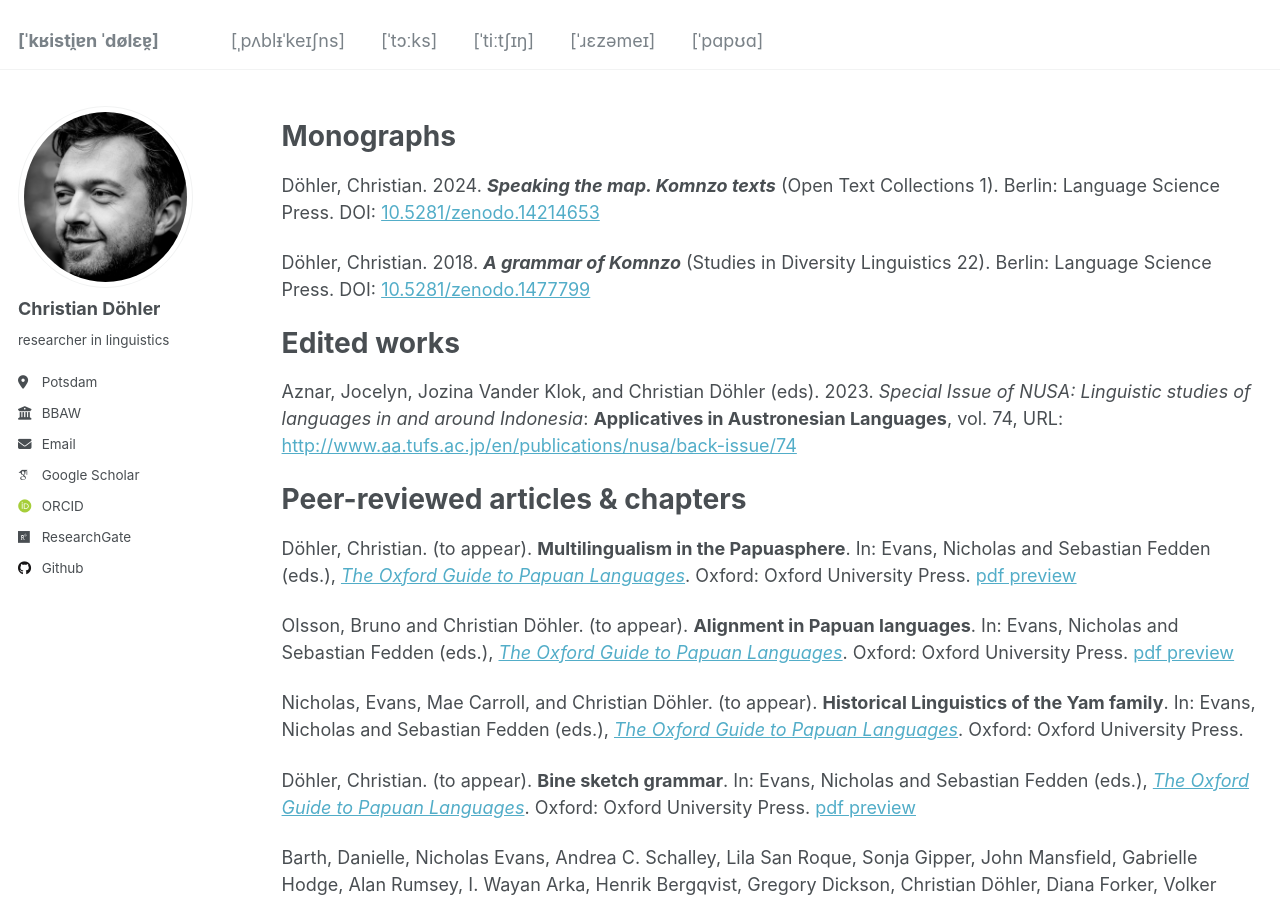
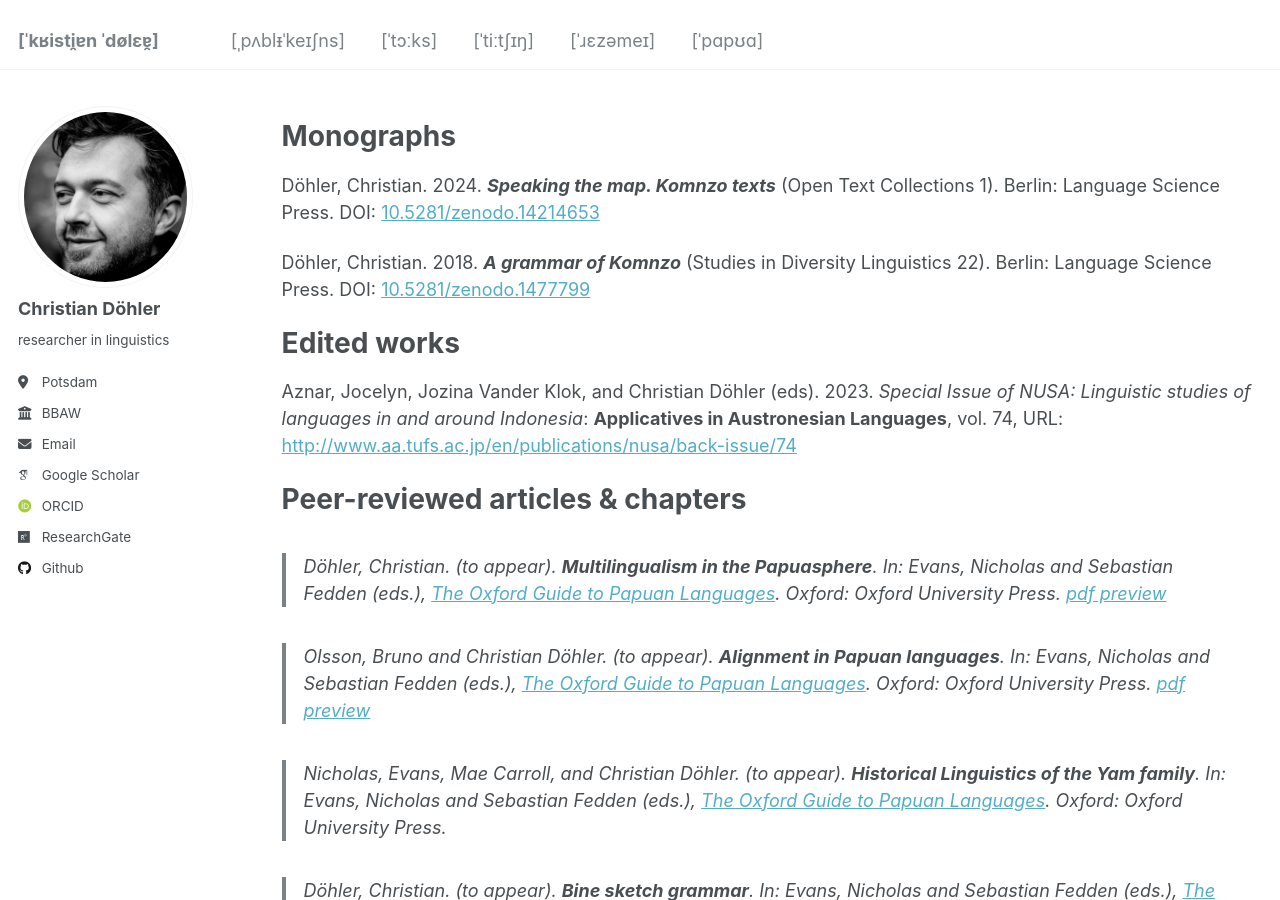
Before and after one commit to chrdoe/chrdoe.github.io, a Jekyll site: the page built from _pages/publications.md, in a window 1280 px wide and 900 px high. Built offline with Jekyll 4.4.1, drawn with Linux system fonts in a browser that asks for light colours; some web fonts are replaced.

Commit message:
Update publications.md

```diff
--- a/_pages/publications.md
+++ b/_pages/publications.md
@@ -26,15 +26,15 @@ Aznar, Jocelyn, Jozina Vander Klok, and Christian Döhler (eds). 2023. *Special
 Peer-reviewed articles & chapters
 ===
 
-Döhler, Christian. (to appear). **Multilingualism in the Papuasphere**. In: Evans, Nicholas and Sebastian Fedden (eds.), <a href="https://global.oup.com/academic/product/the-oxford-guide-to-the-papuan-languages-9780198849483?cc=de&lang=en&" target="_blank">*The Oxford Guide to Papuan Languages*</a>. Oxford: Oxford University Press. <a href="https://chrdoe.github.io/files/do%CC%88hler2025_OGPL_multilingualism-preprint.pdf" target="_blank">pdf preview</a>
+> Döhler, Christian. (to appear). **Multilingualism in the Papuasphere**. In: Evans, Nicholas and Sebastian Fedden (eds.), <a href="https://global.oup.com/academic/product/the-oxford-guide-to-the-papuan-languages-9780198849483?cc=de&lang=en&" target="_blank">*The Oxford Guide to Papuan Languages*</a>. Oxford: Oxford University Press. <a href="https://chrdoe.github.io/files/do%CC%88hler2025_OGPL_multilingualism-preprint.pdf" target="_blank">pdf preview</a>
 
-Olsson, Bruno and Christian Döhler. (to appear). **Alignment in Papuan languages**. In: Evans, Nicholas and Sebastian Fedden (eds.), <a href="https://global.oup.com/academic/product/the-oxford-guide-to-the-papuan-languages-9780198849483?cc=de&lang=en&" target="_blank">*The Oxford Guide to Papuan Languages*</a>. Oxford: Oxford University Press. <a href="https://chrdoe.github.io/files/do%CC%88hler2025_OGPL-alignment_preprint.pdf" target="_blank">pdf preview</a>
+> Olsson, Bruno and Christian Döhler. (to appear). **Alignment in Papuan languages**. In: Evans, Nicholas and Sebastian Fedden (eds.), <a href="https://global.oup.com/academic/product/the-oxford-guide-to-the-papuan-languages-9780198849483?cc=de&lang=en&" target="_blank">*The Oxford Guide to Papuan Languages*</a>. Oxford: Oxford University Press. <a href="https://chrdoe.github.io/files/do%CC%88hler2025_OGPL-alignment_preprint.pdf" target="_blank">pdf preview</a>
 
-Nicholas, Evans, Mae Carroll, and Christian Döhler. (to appear). **Historical Linguistics of the Yam family**. In: Evans, Nicholas and Sebastian Fedden (eds.), <a href="https://global.oup.com/academic/product/the-oxford-guide-to-the-papuan-languages-9780198849483?cc=de&lang=en&" target="_blank">*The Oxford Guide to Papuan Languages*</a>. Oxford: Oxford University Press.
+> Nicholas, Evans, Mae Carroll, and Christian Döhler. (to appear). **Historical Linguistics of the Yam family**. In: Evans, Nicholas and Sebastian Fedden (eds.), <a href="https://global.oup.com/academic/product/the-oxford-guide-to-the-papuan-languages-9780198849483?cc=de&lang=en&" target="_blank">*The Oxford Guide to Papuan Languages*</a>. Oxford: Oxford University Press.
 
-Döhler, Christian. (to appear). **Bine sketch grammar**. In: Evans, Nicholas and Sebastian Fedden (eds.), <a href="https://global.oup.com/academic/product/the-oxford-guide-to-the-papuan-languages-9780198849483?cc=de&lang=en&" target="_blank">*The Oxford Guide to Papuan Languages*</a>. Oxford: Oxford University Press. <a href="https://chrdoe.github.io/files/do%CC%88hler2025_OGPL_Bine_sketch_grammar-preprint.pdf" target="_blank">pdf preview</a>
+> Döhler, Christian. (to appear). **Bine sketch grammar**. In: Evans, Nicholas and Sebastian Fedden (eds.), <a href="https://global.oup.com/academic/product/the-oxford-guide-to-the-papuan-languages-9780198849483?cc=de&lang=en&" target="_blank">*The Oxford Guide to Papuan Languages*</a>. Oxford: Oxford University Press. <a href="https://chrdoe.github.io/files/do%CC%88hler2025_OGPL_Bine_sketch_grammar-preprint.pdf" target="_blank">pdf preview</a>
 
-Barth, Danielle, Nicholas Evans, Andrea C. Schalley, Lila San Roque, Sonja Gipper, John Mansfield, Gabrielle Hodge, Alan Rumsey, I. Wayan Arka, Henrik Bergqvist, Gregory Dickson, Christian Döhler, Diana Forker, Volker Gast, Dolgor Guntsetseg, Eri Kashima, Yukinori Kimoto, Dominique Knuchel, Norikazu Kogura, Keita Kurabe, Heiko Narrog, Eka Pratiwi, Stefan Schnell, Chikako Senge, Elena Skribnik, and Saskia van Putten. (to appear). **Word choice is coupled with grammar: The case of kinship**. *PLos One*, vol. 21, no. 8, e0355784, DOI: <a href="https://doi.org/10.1371/journal.pone.0355784" target="_blank">10.1371/journal.pone.0355784</a>
+> Barth, Danielle, Nicholas Evans, Andrea C. Schalley, Lila San Roque, Sonja Gipper, John Mansfield, Gabrielle Hodge, Alan Rumsey, I. Wayan Arka, Henrik Bergqvist, Gregory Dickson, Christian Döhler, Diana Forker, Volker Gast, Dolgor Guntsetseg, Eri Kashima, Yukinori Kimoto, Dominique Knuchel, Norikazu Kogura, Keita Kurabe, Heiko Narrog, Eka Pratiwi, Stefan Schnell, Chikako Senge, Elena Skribnik, and Saskia van Putten. (to appear). **Word choice is coupled with grammar: The case of kinship**. *PLos One*, vol. 21, no. 8, e0355784, DOI: <a href="https://doi.org/10.1371/journal.pone.0355784" target="_blank">10.1371/journal.pone.0355784</a>
 
 Evans, Nicholas, Danielle Barth, I Wayan Arka, Henrik Bergqvist, Christian Döhler, Sonja Gipper, Yukinori Kimoto, Dominique Knuchel, Daniel Majchrzak, Hitomi Ono, Eka Pratiwi, Saskia van Putten, Andrea C. Schalley, Asako Shiohara, Yanti. 2025. **Is Complementation a Universal Strategy? A Cross-Linguistic Corpus Study**. *Linguistic Typology at the Crossroads*, vol. 5, no. 2, pp. 66–104. DOI: <a href="https://doi.org/10.60923/issn.2785-0943/21288" target="_blank">10.60923/issn.2785-0943/21288</a>
 
```
